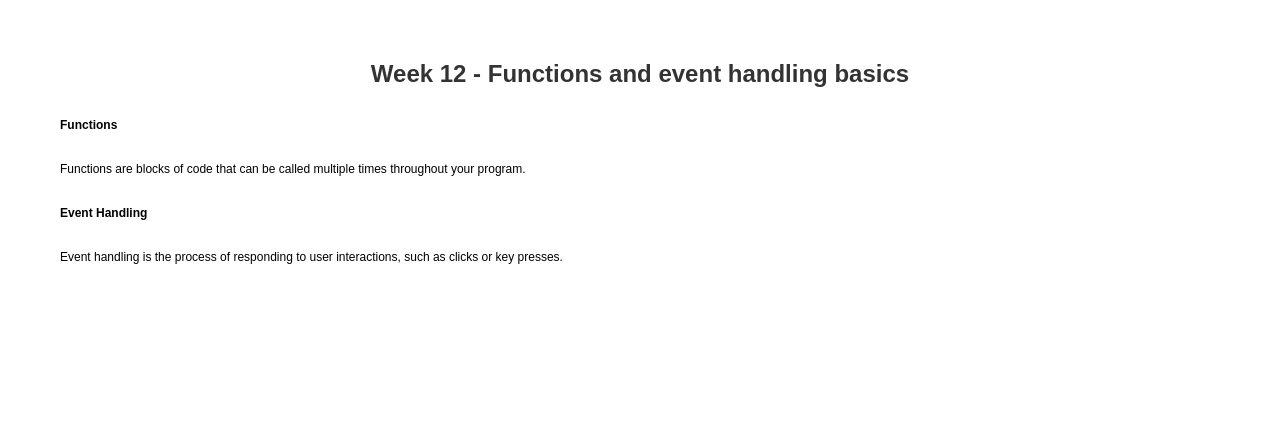
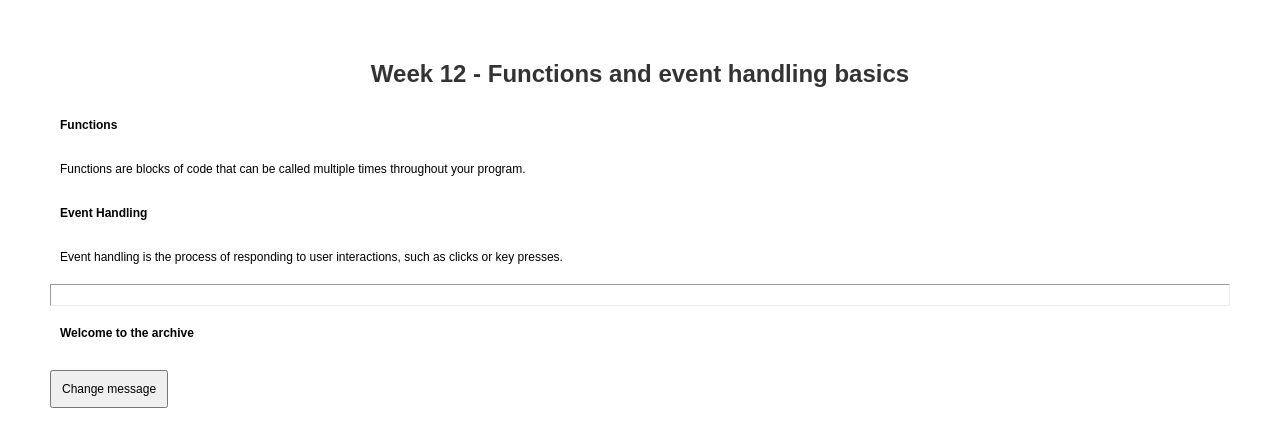
Before and after one commit to ValRCS/web_development_DE0824_fall_2026, a plain HTML site: page lectures/week12/functions_events_live.html in a window 1280 px wide. Drawn offline with Linux system fonts and the light colour scheme.

Commit message:
Add event handling section with interactive button in functions_events_live.html

```diff
--- a/lectures/week12/functions_events_live.html
+++ b/lectures/week12/functions_events_live.html
@@ -13,5 +13,8 @@
     <p>Functions are blocks of code that can be called multiple times throughout your program.</p>
     <h2>Event Handling</h2>
     <p>Event handling is the process of responding to user interactions, such as clicks or key presses.</p>
+    <hr>
+    <h2 id="message">Welcome to the archive</h2>
+    <button id="change-button" type="button">Change message</button>
 </body>
 </html>
```
